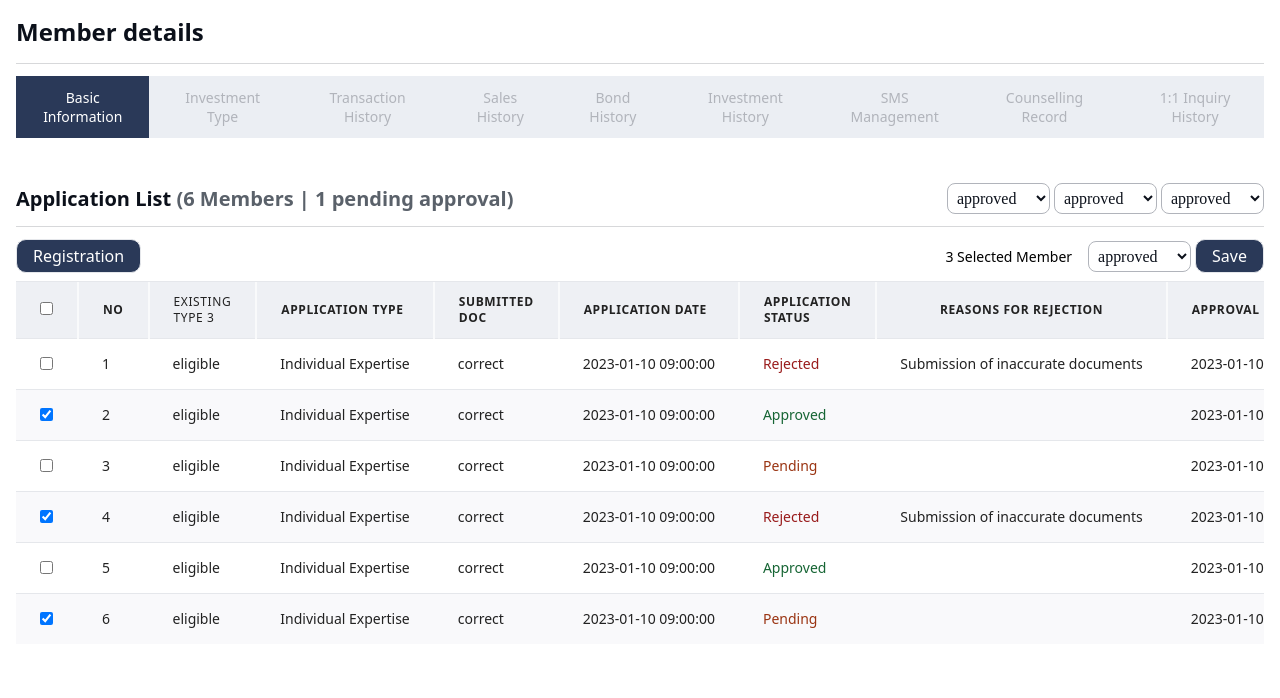
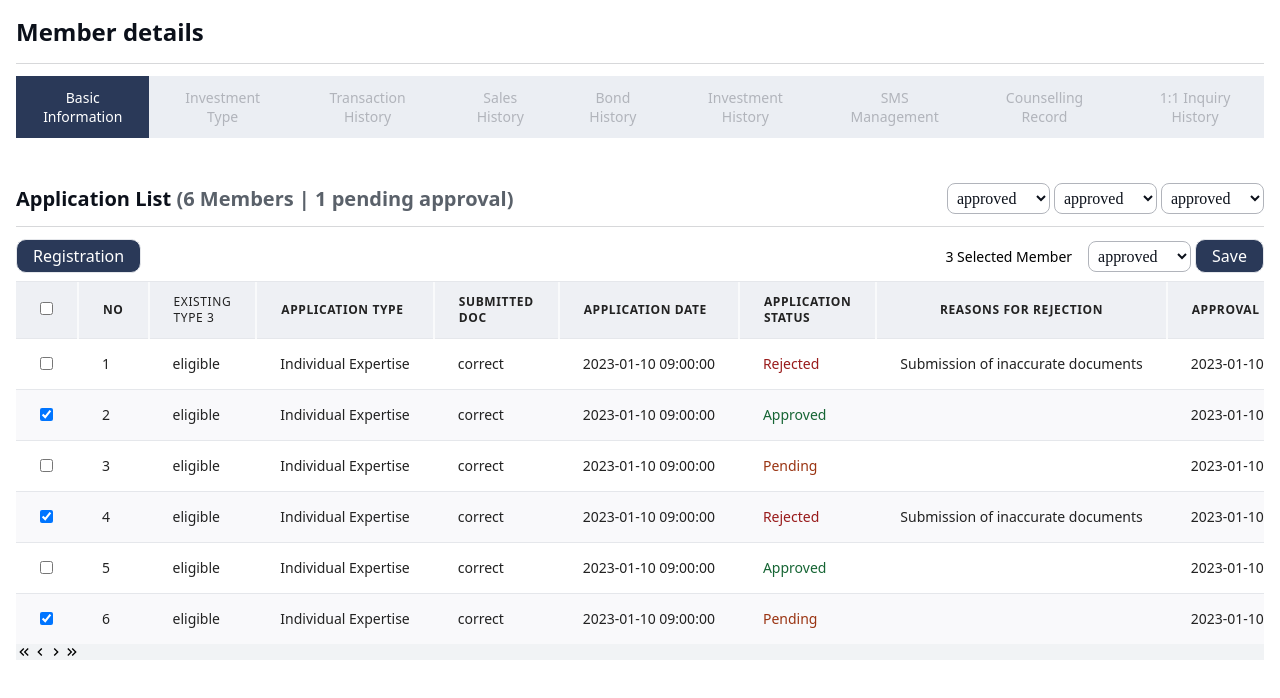
Before and after one commit to uezekiel-mufin/must_fintech, a React (Vite) app: page / in a window 1280 px wide. Shown: the top 698 px of the page. Built offline with nearby package versions, Linux system fonts and the light colour scheme.

Commit message:
pagination setup

```diff
--- a/package.json
+++ b/package.json
@@ -11,7 +11,8 @@
   },
   "dependencies": {
     "react": "^18.2.0",
-    "react-dom": "^18.2.0"
+    "react-dom": "^18.2.0",
+    "react-icons": "^4.8.0"
   },
   "devDependencies": {
     "@types/react": "^18.0.28",
--- /dev/null
+++ b/src/components/Pagination.jsx
@@ -0,0 +1,19 @@
+import { MdKeyboardDoubleArrowLeft, MdKeyboardDoubleArrowRight, MdKeyboardArrowLeft, MdKeyboardArrowRight } from 'react-icons/md';
+const Pagination = () => {
+	return (
+		<div className='bg-[#F1F3F5]'>
+			<section className='flex'>
+				<span className='flex items-center'>
+					<MdKeyboardDoubleArrowLeft />
+					<MdKeyboardArrowLeft />
+				</span>
+				<span className='flex items-center'>
+					<MdKeyboardArrowRight />
+					<MdKeyboardDoubleArrowRight />
+				</span>
+			</section>
+		</div>
+	);
+};
+
+export default Pagination;
--- a/src/components/Table.jsx
+++ b/src/components/Table.jsx
@@ -1,15 +1,34 @@
+/* eslint-disable no-unused-vars */
 import TableBody from './TableBody';
 import TableHeader from './TableHeader';
 import { membersData } from '../Library/membersData';
 import { useState } from 'react';
+import Pagination from './Pagination';
 
 const Table = () => {
+	const [itemsPerPage, setItemsPerPage] = useState(5);
+	const [currentPage, setCurrentPage] = useState(1);
+	const [startCount, setStartCount]=useState(0);
+	const [endCount, setEndCount] = useState(itemsPerPage-1)
+	const [pageItems,setPageItems]= useState(membersData.slice(startCount,endCount))
+	const numOfPages = Math.ceil(membersData/itemsPerPage)
+
 	const [pending, setPending] = useState(1);
 	const [selectedMembers, setSelectedMembers] = useState(membersData.filter((item) => item.selected === true));
 	return (
 		<>
 			<TableHeader membersData={membersData} pending={pending} selectedMembers={selectedMembers} />
 			<TableBody membersData={membersData} setSelectedMembers={setSelectedMembers} />
+			<Pagination 	setPageItems={setPageItems}
+				startCount={startCount}
+				endCount={endCount}
+				setStartCount={setStartCount}
+				setEndCount={setEndCount}
+				itemsPerPage={itemsPerPage}
+				pageItems={pageItems}
+				currentPage={currentPage}
+				setCurrentPage={setCurrentPage}
+				numOfPages={numOfPages}/>
 		</>
 	);
 };
--- a/src/components/TableBody.jsx
+++ b/src/components/TableBody.jsx
@@ -38,7 +38,7 @@ const TableBody = ({ membersData, setSelectedMembers }) => {
 					<thead>
 						<tr className='bg-[#EEF0F4] divide-x-2 divide-gray-50'>
 							<th className='px-6 py-3 text-left text-xs text-[#222222] font-semibold uppercase tracking-wider'>
-								<input type='checkbox' checked={checked} onChange={() => handleSelectAll(checked)} />
+								<input type='checkbox' checked={checked} onChange={() => handleSelectAll(checked)} className='focus:ring-[#dde0e5] checked:bg-[#dde0e5] focus:ring-4' />
 							</th>
 							<th className='px-6 py-3 text-left text-xs text-[#222222] font-semibold uppercase tracking-wider'>No </th>
 							<th className='px-6 py-3 text-left text-xs font-medium text-[#222222] uppercase tracking-wider'>Existing Type 3</th>
@@ -54,7 +54,7 @@ const TableBody = ({ membersData, setSelectedMembers }) => {
 						{members.map((member, index) => (
 							<tr key={member.id} className={`${member.selected === true ? 'bg-[#F9F9FB]' : ''}`}>
 								<td className='px-6 py-1  whitespace-nowrap'>
-									<input type='checkbox' checked={member.selected} onChange={() => handleSelect(member.id)} />
+									<input type='checkbox' className='form-checkbox checked:bg-[#dde0e5]' checked={member.selected} onChange={() => handleSelect(member.id)} />
 								</td>
 								<td className='px-6 py-4 align-middle whitespace-nowrap'>
 									<div className='text-sm text-[#222222] font-medium leading-[18px]'>{index + 1}</div>
```
Also changed, not shown: 1 other file (tests, documents, lock files or other folders).
